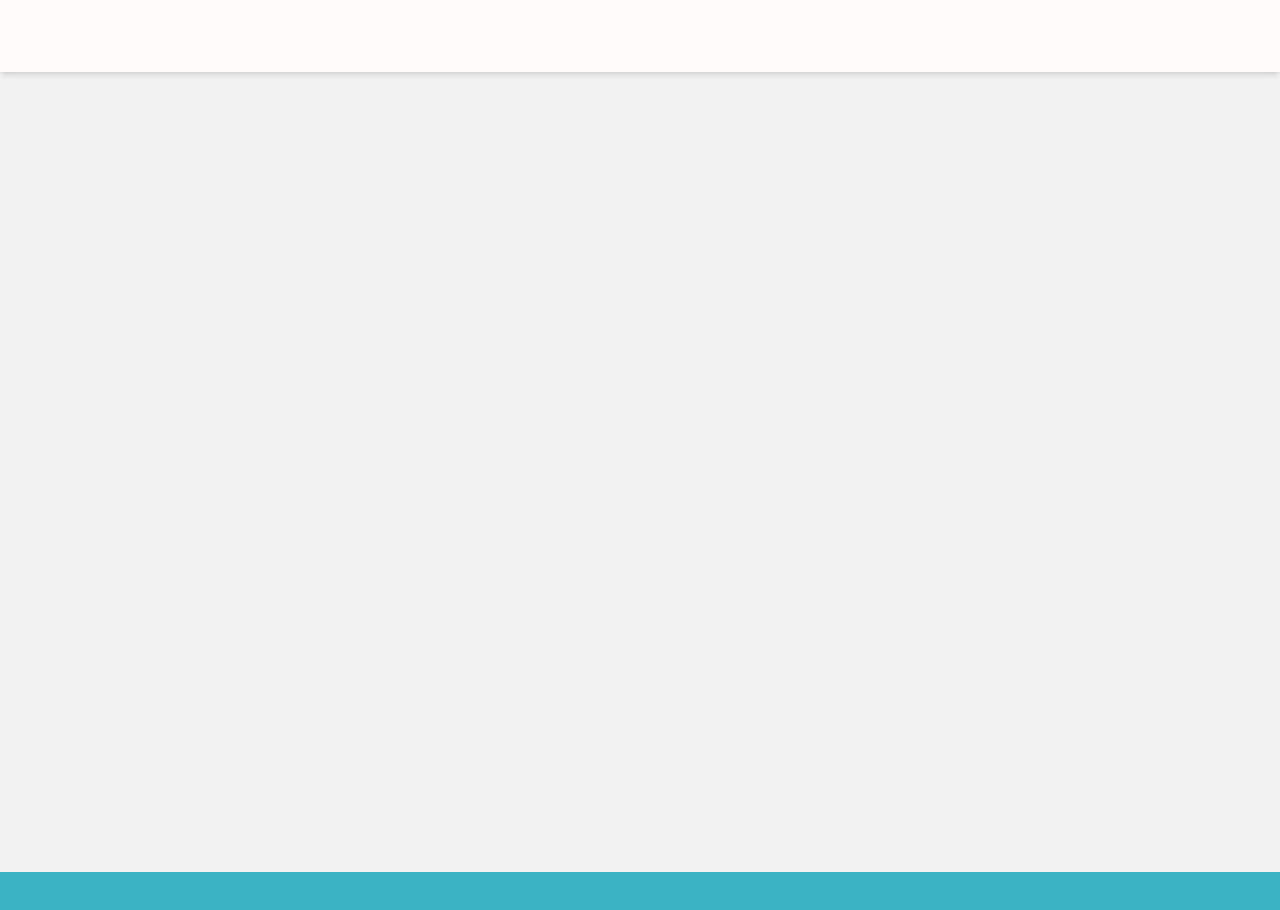
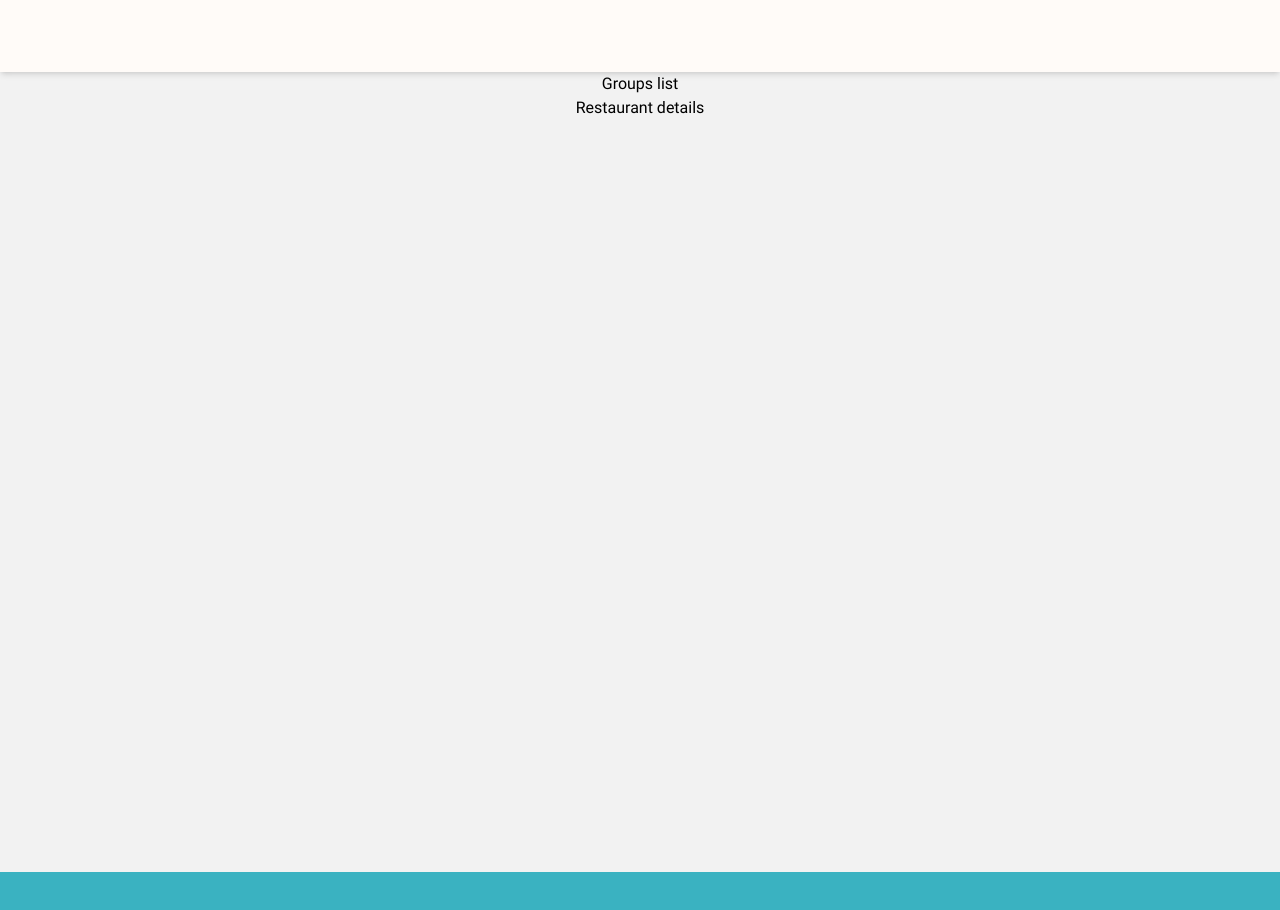
Before and after one commit to Reservant-inc/reservant-frontend, a React (Create React App) app: page /restaurant/manage in a window 1280 px wide. Before the commit this address had no page. Shown: the top 910 px of the page. Built offline with nearby package versions, Linux system fonts and the light colour scheme.

Commit message:
initial commit

```diff
--- a/src/components/navigation/Navigation.tsx
+++ b/src/components/navigation/Navigation.tsx
@@ -4,6 +4,7 @@ import RestaurantRegister from "../restaurant/register/RestaurantRegister"
 import React from "react"
 import Register from "../auth/register/Register"
 import HomePage from "../HomePage"
+import RestaurantManager from "../restaurant/management/RestaurantManager"
 
 export const nav = [
      { path:     "/",                       element: <LandingPage />,          isPrivate: false,         roles: [""]                             },
@@ -12,4 +13,5 @@ export const nav = [
      { path:     "/restaurant/register",    element: <RestaurantRegister />,   isPrivate: true,          roles: ["Customer", "RestaurantOwner"]  },
      { path:     "/home",                   element: <HomePage />,             isPrivate: true,          roles: ["Customer", "RestaurantOwner"]  },
      { path:     "/:user/restaurant",       element: <HomePage />,             isPrivate: true,          roles: ["RestaurantOwner"]              },
+     {path:      "/restaurant/manage",      element: <RestaurantManager />,     isPrivate: false,         roles: ["RestaurantOwner"]              },
 ]
--- /dev/null
+++ b/src/components/restaurant/management/GroupsList.tsx
@@ -0,0 +1,9 @@
+import React from "react";
+
+const GroupsList = () => {
+    return (
+        <div>Groups list</div>
+     );
+}
+
+export default GroupsList;
--- /dev/null
+++ b/src/components/restaurant/management/RestaurantDetails.tsx
@@ -0,0 +1,9 @@
+import React from "react";
+
+const RestaurantDetails = () => {
+    return (
+        <div>Restaurant details</div>
+     );
+}
+
+export default RestaurantDetails;
--- /dev/null
+++ b/src/components/restaurant/management/RestaurantManager.tsx
@@ -0,0 +1,14 @@
+import React from "react";
+import GroupsList from "./GroupsList";
+import RestaurantDetails from "./RestaurantDetails";
+
+const RestaurantManager = () => {
+    return (
+        <>
+        <GroupsList/>
+        <RestaurantDetails/>
+        </>
+     );
+}
+
+export default RestaurantManager;
```
